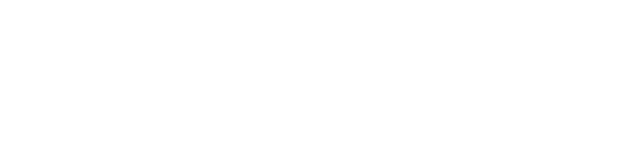
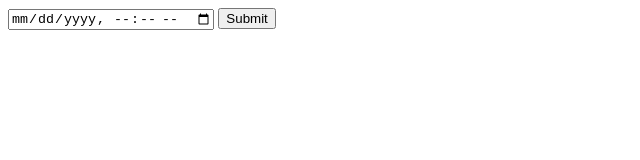
Before and after one commit to seros25/ProyectosPlatzi, a plain HTML site: page Ejercicioshtml/clasevideo/formularios/formularios fechas.html in a window 1280 px wide. Shown: the whole page, without its empty margins (0-640 px from the left). Drawn offline with Linux system fonts and the light colour scheme.

```diff
--- a/Ejercicioshtml/clasevideo/formularios/formularios fechas.html
+++ b/Ejercicioshtml/clasevideo/formularios/formularios fechas.html
@@ -30,5 +30,10 @@
         </label>
         <input type="submit">
     </form> -->
+    <form action=""></form>
+    <label for="calendarios">
+        <input type="datetime-local" id="calendario" name="calendario">
+        <input type="submit" >
+    </label>
 </body>
 </html>
```
